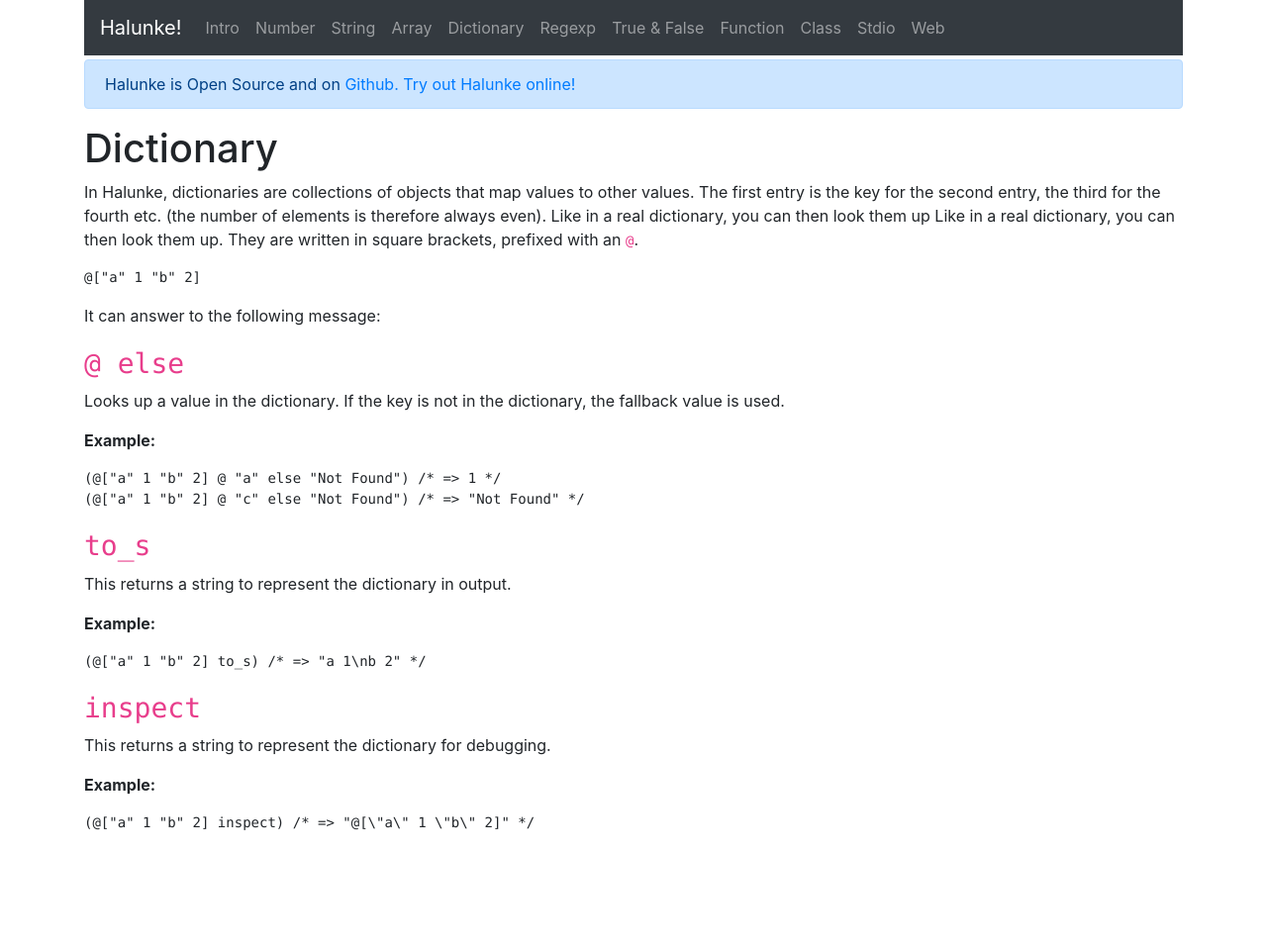
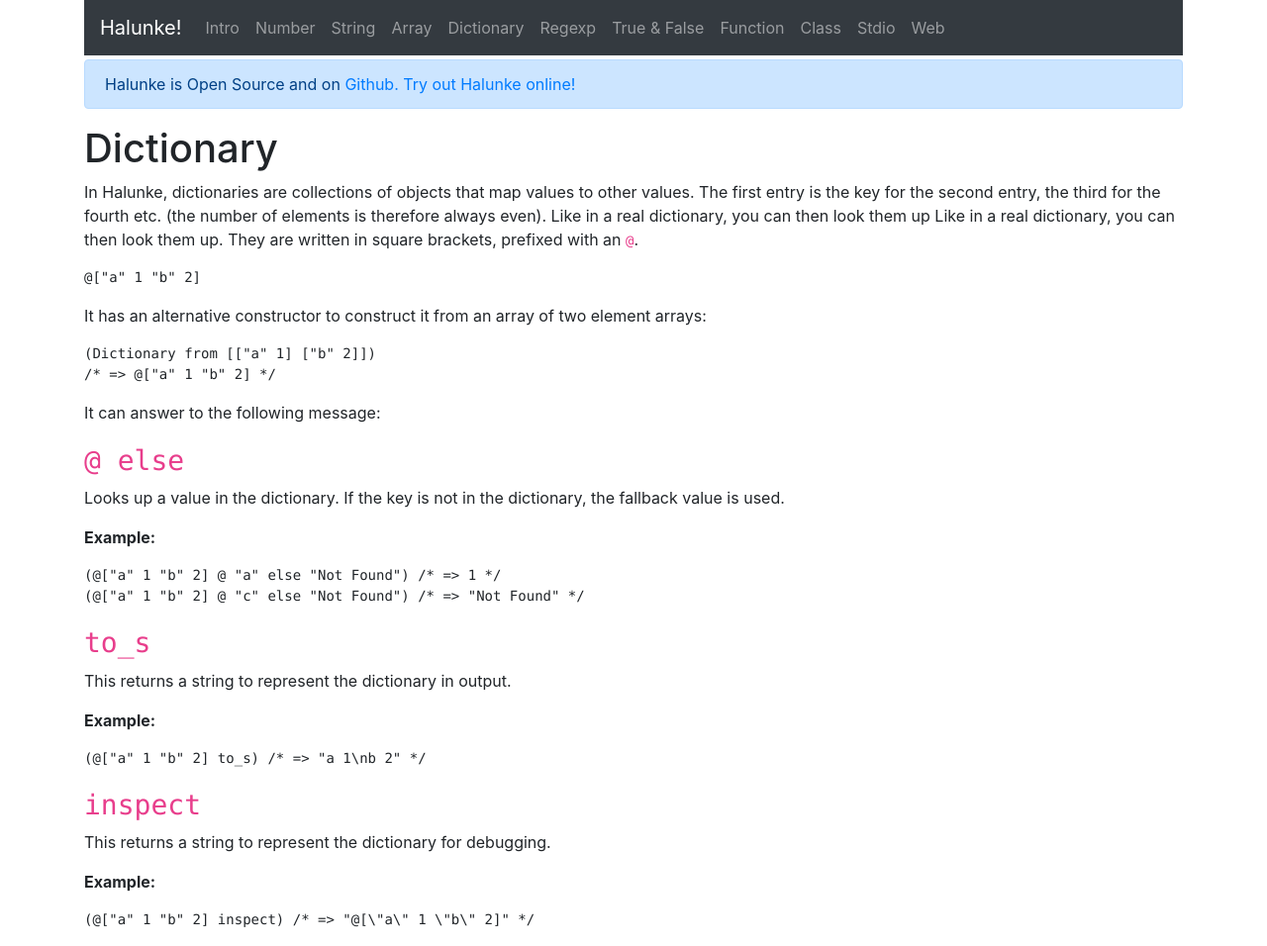
Before and after one commit to moonglum/halunke, a Jekyll site: the page built from docs/dictionary.md, in a window 1280 px wide. Shown: the whole page at 99% size. Built offline with Jekyll 4.4.1, drawn with Linux system fonts in a browser that asks for light colours; nearby versions of some CDN libraries; our own code applies the rules of GitHub Pages for plain Markdown files; before the commit the page ends 900 px from its top, so only the background shows below that.

Commit message:
Dictionary from Array

````diff
--- a/docs/dictionary.md
+++ b/docs/dictionary.md
@@ -11,6 +11,14 @@ written in square brackets, prefixed with an `@`.
 
 ```
 @["a" 1 "b" 2]
+```
+
+It has an alternative constructor to construct it from an array of
+two element arrays:
+
+```
+(Dictionary from [["a" 1] ["b" 2]])
+/* => @["a" 1 "b" 2] */
 ```
 
 It can answer to the following message:
--- a/lib/halunke/runtime/hdictionary.rb
+++ b/lib/halunke/runtime/hdictionary.rb
@@ -28,7 +28,11 @@ module Halunke
           HString.create_instance("@[#{x.join(' ')}]")
         })
       },
-      {},
+      {
+        "from" => HFunction.new([:self, :array], lambda { |context|
+          context["self"].create_instance(context["array"].ruby_value.map(&:ruby_value).to_h)
+        })
+      },
       true
     )
   end
````
Also changed, not shown: test/interpreter_test.rb (+4 -0 lines).
